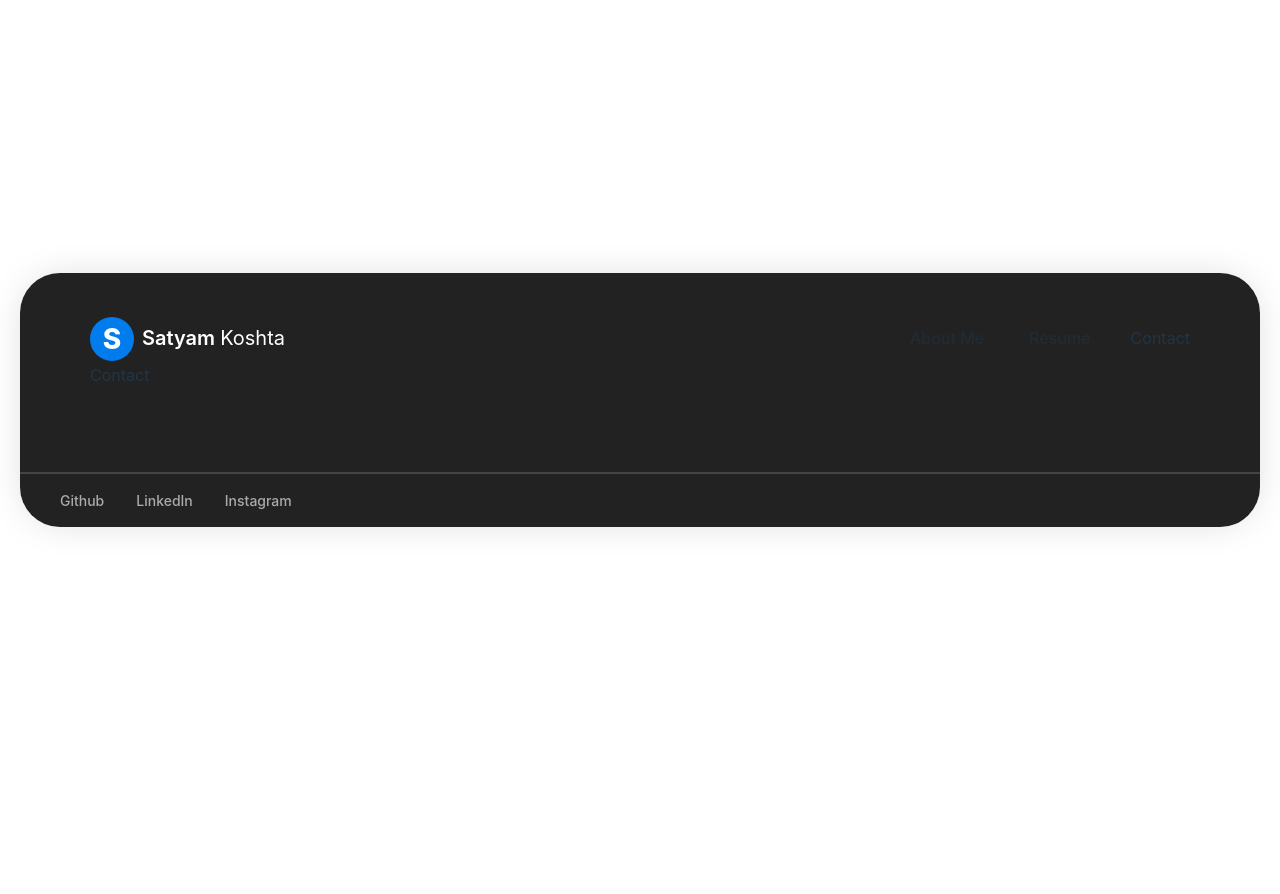
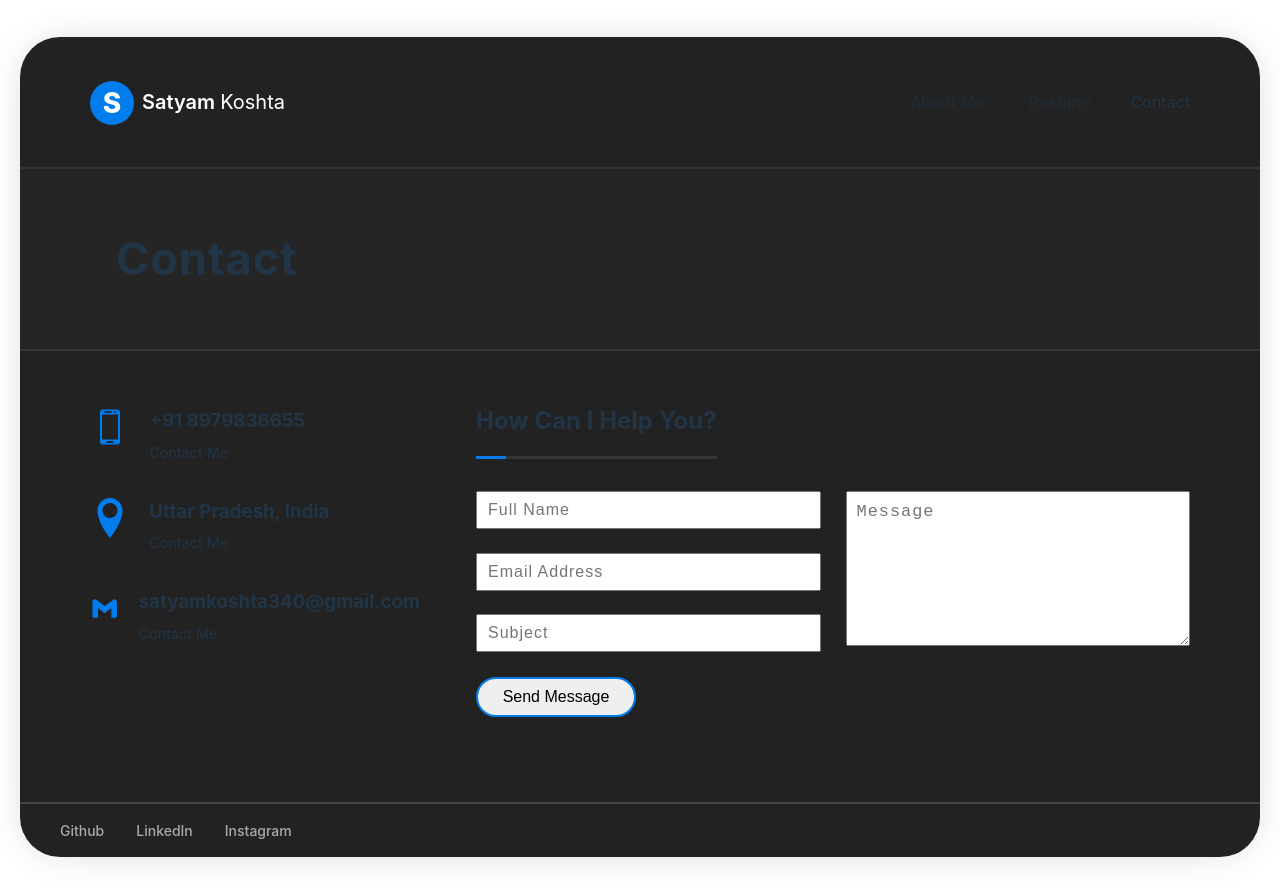
Before and after one commit to satyamkoshta340/my-cv, a React (Vite) app: page / in a window 1280 px wide. Both pictures are taken after a click on the element "Contact". Before the commit the page ends 800 px from the top, so only its background shows below. Built offline with nearby package versions, Linux system fonts and the light colour scheme.

Commit message:
added contact page

```diff
--- a/src/pages/Contact.jsx
+++ b/src/pages/Contact.jsx
@@ -1,8 +1,71 @@
-import React from 'react'
+import React from 'react';
+import { GiSmartphone } from "react-icons/gi";
+import { ImLocation } from "react-icons/im";
+import { BiLogoGmail } from "react-icons/bi";
 
 function Contact() {
   return (
-    <div>Contact</div>
+    <div className='resume'>
+      <div className='main-headline'>
+        Contact
+      </div>
+      <div className='details'>
+        <div className='row contact-container'>
+          <div className='col contact-detail-block'>
+
+            <div className='row'>
+              <GiSmartphone className='contact-icon'/>
+              <div className='wid-block-detail'>
+                <h3>+91 8979836655</h3>
+                <p>
+                  Contact Me
+                </p>
+              </div>
+            </div>
+
+            <div className='row'>
+              <ImLocation className='contact-icon'/>
+              <div className='wid-block-detail'>
+                <h3>Uttar Pradesh, India</h3>
+                <p>
+                  Contact Me
+                </p>
+              </div>
+            </div>
+
+            <div className='row'>
+              <BiLogoGmail className='contact-icon'/>
+              <div className='wid-block-detail'>
+                <h3>satyamkoshta340@gmail.com</h3>
+                <p>
+                  Contact Me
+                </p>
+              </div>
+            </div>
+
+          </div>
+          <div className='col contact-detail-block-2'>
+            <div className='heading-box'>
+              <h2 className='underline-heading'>How Can I Help You?</h2>
+            </div>
+            <form>
+              <div className='row contact-mail-box'>
+                <div className='col input-container'>
+                  <input type='text' placeholder='Full Name' required/>
+                  <input type='email' placeholder='Email Address' required/>
+                  <input type='text' placeholder='Subject' required/>
+                </div>
+                <div className='contact-detail-block-3'>
+                  <textarea rows={7} placeholder='Message' required/>
+                </div>
+              </div>
+              <input type='submit' value='Send Message' className='submit'></input>
+            </form>
+          </div>
+
+        </div>
+      </div>
+    </div>
   )
 }
 
--- a/src/styles/main.scss
+++ b/src/styles/main.scss
@@ -5,9 +5,14 @@
 @import './components/wordanimation.scss';
 @import './pages/resume.scss';
 @import './components/skillblock.scss';
+@import './pages/contact.scss';
 
 .row{
     display: flex;
+}
+.col{
+    display: flex;
+    flex-direction: column;
 }
 .align_center{
     align-items: center;
--- /dev/null
+++ b/src/styles/pages/contact.scss
@@ -0,0 +1,84 @@
+.contact-container{
+    justify-content: space-between;
+    max-width: 100vw;
+
+}
+.contact-detail-block{
+    box-sizing: border-box;
+    width: 30%;
+    margin-top: 1.5rem;
+    margin-right: 3.5rem;
+    div{
+        margin-bottom: 10px;
+    }
+}
+.contact-icon{
+    color: $primary;
+    font-size: 2.5rem;
+}
+
+.contact-detail-block-2{
+    box-sizing: border-box;
+    width: 70%;
+    flex-wrap: wrap;
+}
+
+.submit{
+    width: 10rem;
+    border: 2px solid $primary;
+    min-height: 2.5rem;
+    border-radius: 20px;
+    font-size: 1rem;
+    cursor: pointer;
+}
+.contact-mail-box{
+    width: 100%;
+    justify-content: space-between;
+    box-sizing: border-box;
+    gap: 25px;
+    margin-bottom: 25px;
+}
+.input-container{
+    width: 50%;
+    justify-content: space-between;
+    input{
+        height: 2rem;
+        font-size: 1em;
+        letter-spacing: 1px;
+        padding-left: 10px;
+    }
+}
+
+.contact-detail-block-3{
+    width: 50%;
+
+    textarea{
+        width: 100%;
+        padding: 10px;
+        box-sizing: border-box;
+        font-size: 1.3em;
+        letter-spacing: 1px;
+    }
+}
+
+@media screen and (max-width: 776px) {
+    .contact-container{
+        flex-direction: column;
+    }
+    .contact-detail-block{
+        width: 100%;
+    }
+    .contact-mail-box{
+        flex-direction: column;
+    }
+    .input-container{
+        width: 100%;
+        gap: 1.5rem;
+    }
+    .contact-detail-block-2{
+        width: 100%;
+    }
+    .contact-detail-block-3{
+        width: 100%;
+    }
+}
```
